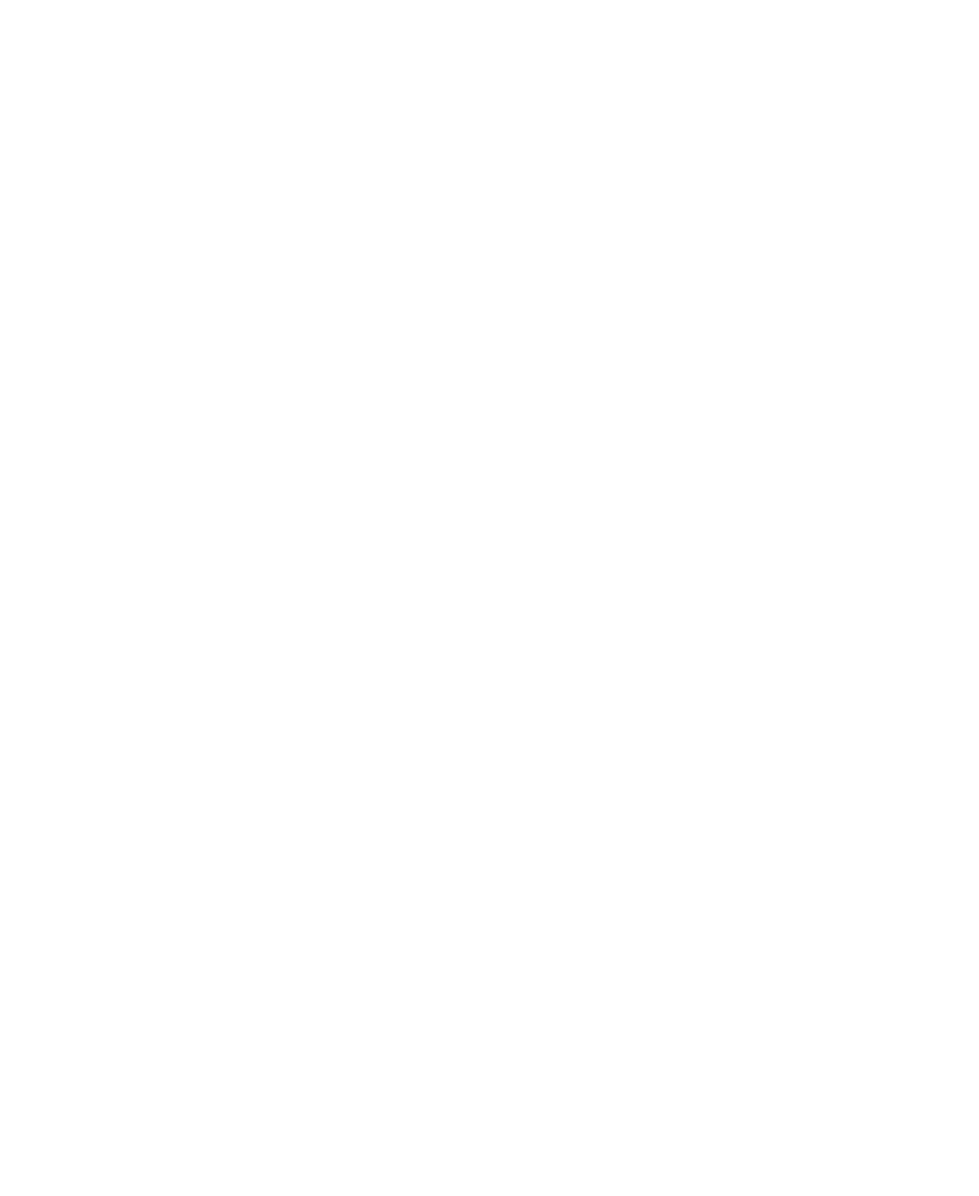
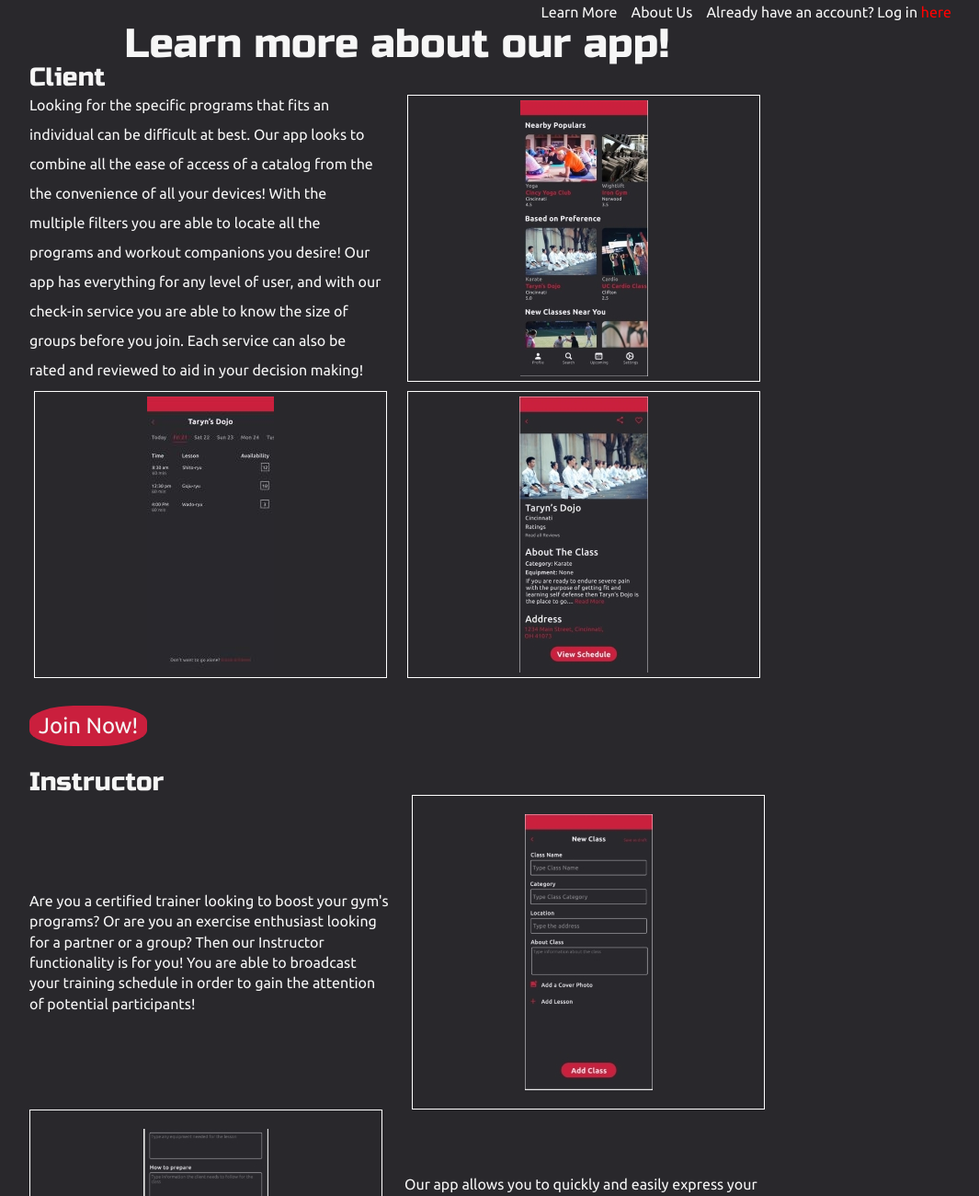
Before and after one commit to arn-foto/Marketing-Page, a plain HTML site: page less/learn.html in a window 1280 px wide. Shown: the top 1300 px of the page at 92% size, without its empty margins (176-1241 px from the left). Before the commit the page ends 800 px from the top, so only its background shows below. Drawn offline with Linux system fonts and the light colour scheme.

Commit message:
nicks stuff

```diff
--- a/less/global.less
+++ b/less/global.less
@@ -5,16 +5,18 @@
 
 html {
   font-size: 62.5%;
+
 }
 
 html, body {
   font-family: 'Ubuntu', sans-serif;
   color: @main-font-color;
+  background-color: @bgcolor;
 }
 
 h1, h2, h3, h4, h5 {
   font-family: 'Russo One', sans-serif;
-  color: @header-font-color;
+  color: @main-font-color;
 }
 
 h2 {
--- a/less/learn-more.less
+++ b/less/learn-more.less
@@ -0,0 +1,92 @@
+body{
+    // border: 1px red solid;
+    width: 95%;
+.nav-bar{
+    color: @main-font-color;
+    .flexRow(flex-end, center);
+    // text-align: right;
+    width: 100%;
+    // display: flex;
+    font-size: 16px;
+    margin-right: 0;
+    margin-left: auto;
+    // border: red 3px solid;
+    // align-content: flex-end;
+    // justify-content: center;
+    .nav-item{
+        padding: 5px;
+        margin-left: 5px;
+        // justify-self: space-between;
+        // border: lightblue 3px solid;
+    }
+    a{
+        text-decoration: none;
+        color: @main-font-color;
+
+    }
+
+    #log-in{
+        color: red;
+    }
+}
+
+h1{
+    font-size: 44px;
+    text-align: center;
+}
+
+.container{
+    .client-container{
+        margin-bottom: 25px;
+        .centermargin();
+        .flexRow(space-between, center);
+        // width: 100%;
+        flex-wrap: wrap;
+        h1{
+            display: block;
+        }
+        p{
+            width: 48%;
+            line-height: 32px;
+            // .centermargin();
+        }
+
+        .client-img{
+            width: 48%;
+            height: auto;
+            // border: 3px solid red;
+            text-align: center;
+            border: .5px solid white;
+            padding: 5px;
+            margin: 5px;
+        }
+
+
+    }
+
+        .btn{
+            .button(1px; 10px; @button-colors; @main-font-color);
+            // display: block;
+            font-size: 24px;
+            margin-top: 25px;
+        }
+.instructor-container{
+    .centermargin();
+    .flexRow(space-between, center);
+    flex-wrap: wrap;
+    p{
+        width: 49%;
+        align-self: center;
+    }
+
+    .instructor-img{
+        width: 48%;
+        height: auto;
+        padding: 20px;
+        border: 1px solid white;
+        text-align: center;
+    }
+}
+}
+
+}
--- a/less/learn.html
+++ b/less/learn.html
@@ -0,0 +1,57 @@
+<html>
+    <html lang="en">
+        <head>
+          <meta charset="utf-8">
+
+          <title>Learn More!</title>
+
+          <link href="https://fonts.googleapis.com/css?family=Russo+One|Ubuntu" rel="stylesheet">
+          <link href="/css/index.css" rel="stylesheet">
+
+          <!--[if lt IE 9]>
+            <script src="https://cdnjs.cloudflare.com/ajax/libs/html5shiv/3.7.3/html5shiv.js"></script>
+          <![endif]-->
+          <meta name="viewport" content="width=device-width, initial-scale=1.0">
+        </head>
+<body>
+        <header>
+            <nav class="nav-bar">
+                <div class="nav-item"><a href="#">Learn More</a></div>
+                <div class="nav-item"><a href="#">About Us</a></div>
+                <div class="nav-item">Already have an account? Log in <a href="#" id="log-in">here</a></div>
+            </nav>
+        </header>
+
+        <section class="container">
+            <h1>Learn more about our app!</h1>
+            <h3>Client</h3>
+            <div class="client-container">
+
+                <p>Looking for the specific programs that fits an individual can be difficult at best. Our app looks to combine all the ease of access of a catalog from the the convenience of all your devices! With the multiple filters you are able to locate all the programs and workout companions you desire! Our app has everything for any level of user, and with our check-in service you are able to know the size of groups before you join. Each service can also be rated and reviewed to aid in your decision making!
+                </p>
+                <div class="client-img"><img src="/img/client home page.JPG" alt="client home page"></div>
+                <div class="client-img"><img src="/img/client class schedule.JPG" alt="example class schedule"></div>
+                <div class="client-img"><img src="/img/client about page.JPG" alt="class about page"></div>
+                <div class="btn">Join Now!</div>
+            </div>
+            <h3>Instructor</h3>
+            <div class="instructor-container">
+
+                <p>
+                    Are you a certified trainer looking to boost your gym's programs? Or are you an exercise enthusiast looking for a partner or a group? Then our Instructor functionality is for you! You are able to broadcast your training schedule in order to gain the attention of potential participants!
+                </p>
+
+                <div class="instructor-img"> <img src="/img/instructor new class.JPG" alt="new class screen"></div>
+
+                <div class ="instructor-img"><img src="/img/instructor detailed.JPG" alt="lesson details"></div>
+                <p>
+                    Our app allows you to quickly and easily express your training's intensity and expectations, allowing you to quickly fill your classes! Our app is configurable to tell you each time a client has subscribed to your class or simply a total when you choose! This allows you to also use our app for potential attendance as well as gauging interest in activities you plan! You are also able to plan new lessons! Each lesson can give out times, locations, and even duration and what to bring!
+
+                </p>
+
+                <div class ="btn">Join Now!</div>
+
+            </div>
+        </section>
+    </body>
+</html>
--- a/less/mixins.less
+++ b/less/mixins.less
@@ -16,12 +16,13 @@
 .button(@border; @padding; @bg; @color){
     border: @border;
     padding: @padding;
-    border-radius: 2%;
+    border-radius: 40%;
     background-color: @bg;
     color: @color;
     &:hover{
         background-color: @color;
         color: @bg;
+        cursor: pointer;
     }
 }
 
--- a/less/variables.less
+++ b/less/variables.less
@@ -1,7 +1,7 @@
 // Variables
 
 // Color Vars
-@wild-sand: #F6F6F6; //text
+@main-font-color: #F6F6F6; //text
 @bgcolor: #29282C; // background
 @button-colors: #CA1F3D; //buttons/interactives
 
```
Also changed, not shown: css/index.css, img/client about page.JPG (added), img/client class schedule.JPG (added), img/client home page.JPG (added), img/instructor detailed.JPG (added), img/instructor new class.JPG (added).
